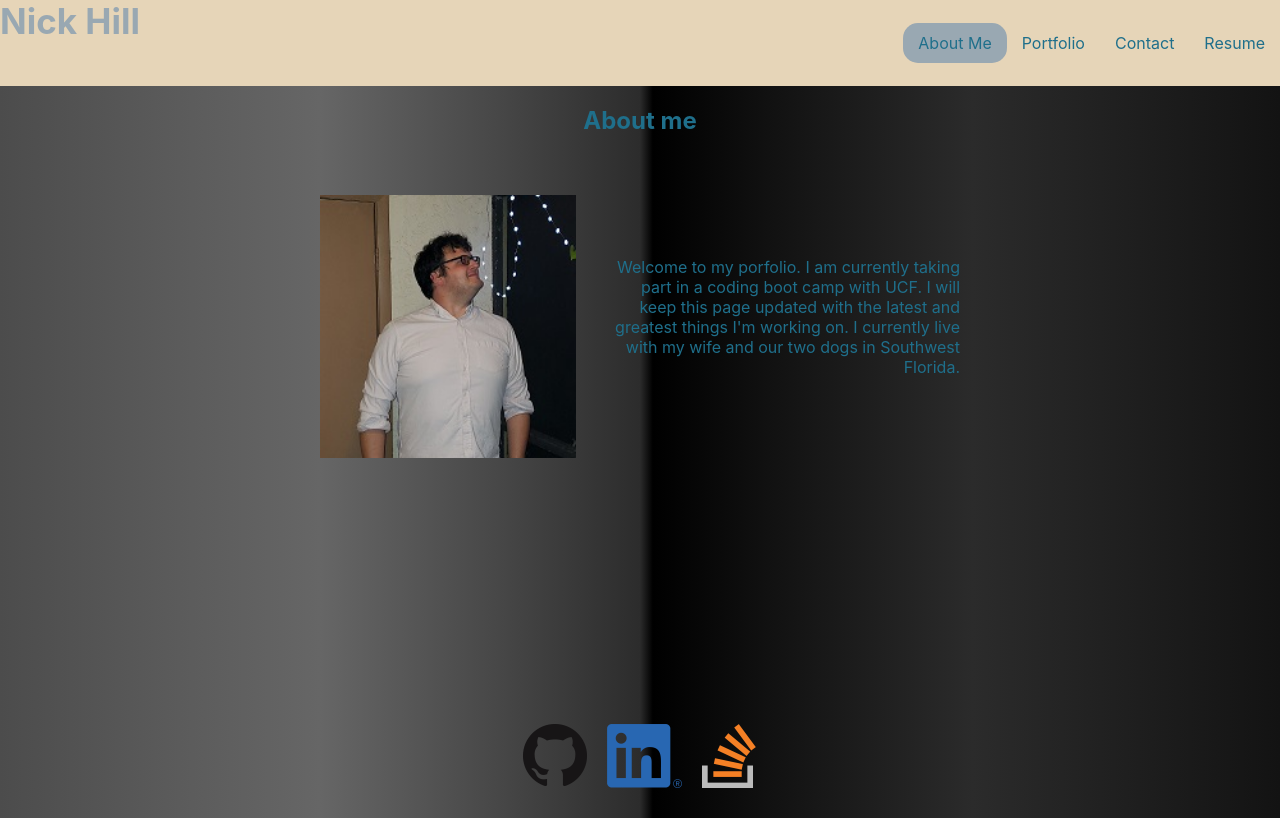
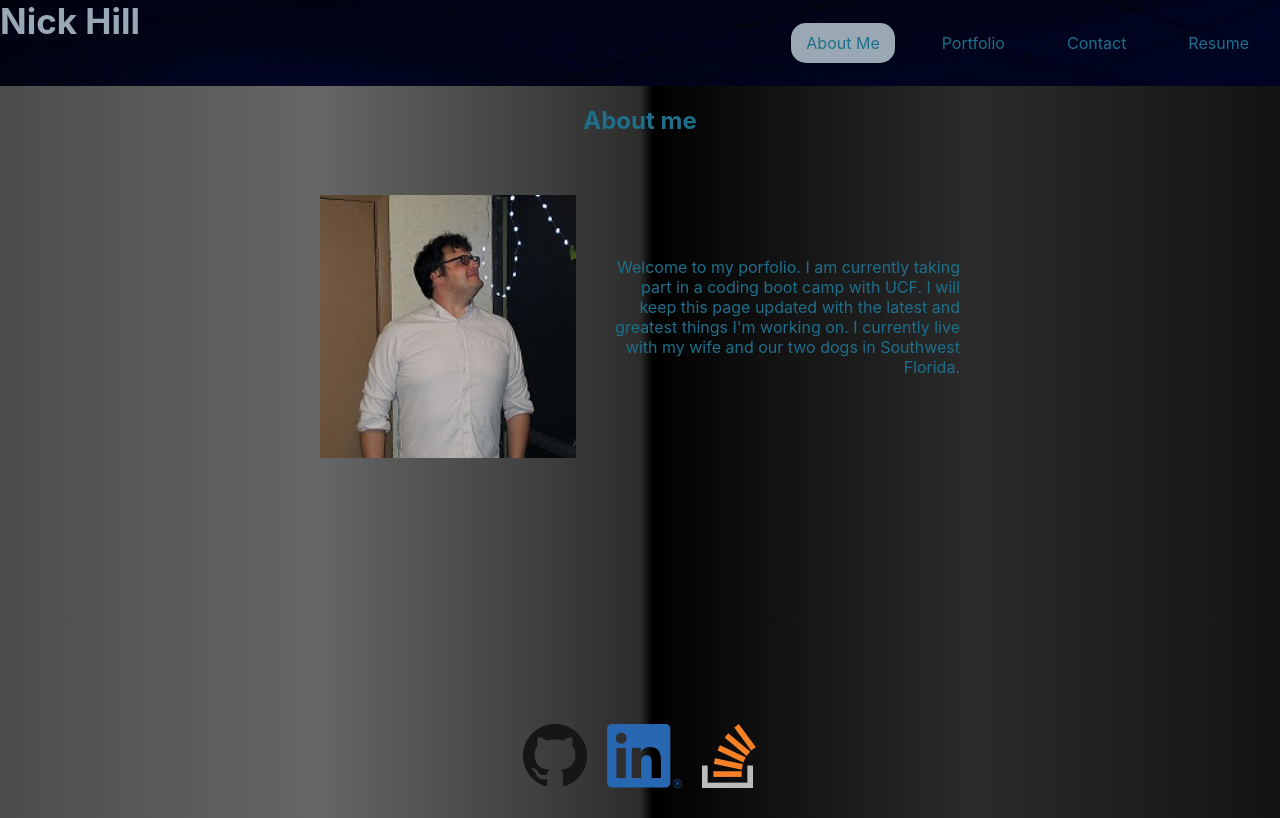
Before and after one commit to Nickhill2380/react-portfolio, a React (Create React App) app: page / in a window 1280 px wide. Built offline with nearby package versions, Linux system fonts and the light colour scheme.

Commit message:
added header background

```diff
--- a/src/components/Project/index.js
+++ b/src/components/Project/index.js
@@ -18,7 +18,7 @@ function Project(props) {
                 /> )}
 
             {isShown && (
-                <div className="img-info mx1"
+                <div className="img-info mx-1"
                 style={{backgroundImage: `url(${image.photo})`}}
                 key={image.name}
                 onMouseLeave={() => {
--- a/src/index.css
+++ b/src/index.css
@@ -3,6 +3,8 @@
   --primary-color: #1f6f8b;
   --secondary-color: #99a8b2;
   --tertiary-color: #e6d5b8;
+  --spacing-one: calc(1rem * 0.5);
+  --spacing-two: calc(1rem);
 }
 
 body {
@@ -50,7 +52,9 @@ header {
   flex-wrap: wrap;
   justify-content: space-between;
   color: var(#1c2b2d);
-  background-color: var(--tertiary-color);
+  background-image: url(../src/assets/images/header-background.png);
+  width: 100%;
+  background-repeat: no-repeat;
 }
 
 header h1 {
@@ -227,3 +231,13 @@ h2 {
   display:flex;
   flex-wrap: wrap;
 }
+
+.mx-1 {
+  margin-right: var(--spacing-one);
+  margin-left: var(--spacing-one);
+}
+
+.mx-2 {
+  margin-right: var(--spacing-two);
+  margin-left: var(--spacing-two);
+}
```
Also changed, not shown: src/assets/images/header-background.png (added).
